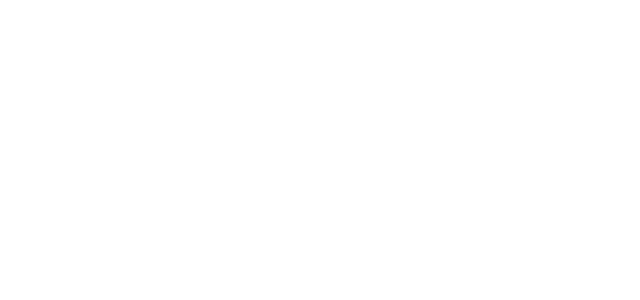
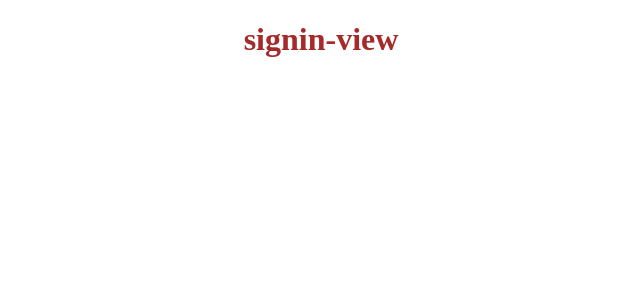
Before and after one commit to davidkoojohn/TodoList-for-vuejs, a Vue app: page /#/signin in a window 1280 px wide. Shown: the top 300 px of the page, without its empty margins (319-959 px from the left). Built offline with nearby package versions, Linux system fonts and the light colour scheme.

Commit message:
create signinview

```diff
--- a/src/router/index.js
+++ b/src/router/index.js
@@ -2,6 +2,7 @@
 import Router from 'vue-router'
 
 import HomeView from '../views/HomeView'
+import SigninView from '../views/SigninView'
 
 Vue.use(Router)
 
@@ -14,6 +15,10 @@
     {
       path: '/home/',
       component: HomeView
+    },
+    {
+      path: '/signin/',
+      component: SigninView
     }
   ]
 })
--- /dev/null
+++ b/src/views/SigninView.vue
@@ -0,0 +1,35 @@
+<template>
+  <div class="signin-view">
+    <h1 class="center">{{ title }}</h1>
+  </div>
+</template>
+
+<script>
+
+  import Todo from '../components/Todo'
+
+  export default {
+    name: 'signin-view',
+    components: {
+      Todo
+    },
+    data() {
+      return {
+        title: 'signin-view'
+      }
+    }
+  }
+
+</script>
+
+<style scoped lang="scss">
+
+  .signin-view {
+    color: brown;
+
+    .center {
+      text-align: center;
+    }
+  }
+
+</style>
```
